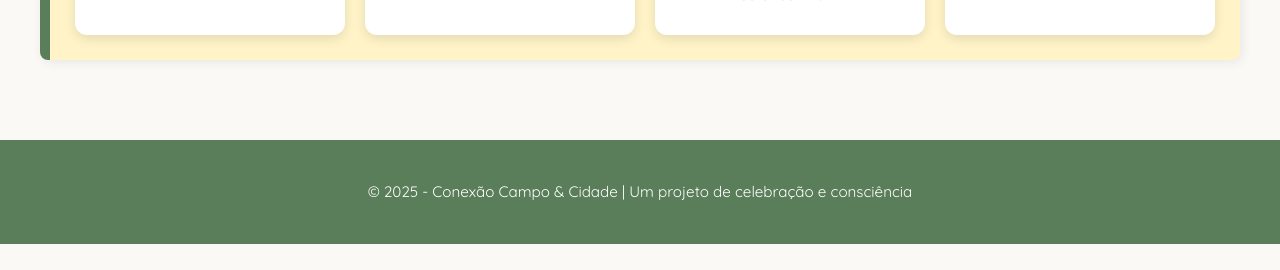
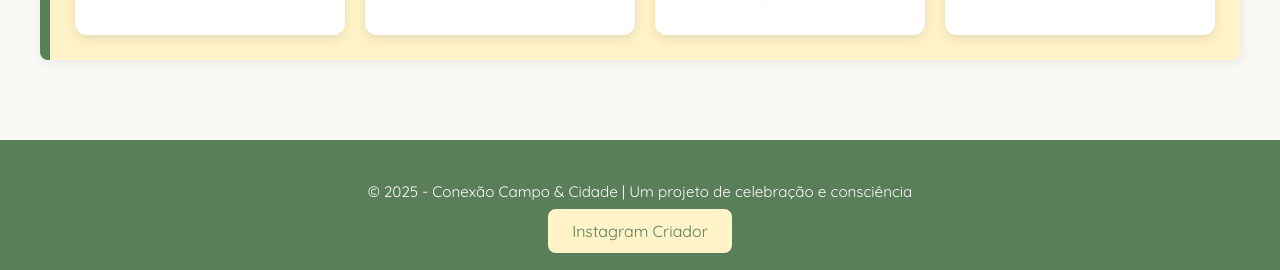
Before and after one commit to MateusMBonardi/site-agrinho, a plain HTML site: page index.html in a window 1280 px wide. Shown: the part 2048-2318 px from the top of the page. Before the commit the page ends 2292 px from the top, so only its background shows below. Drawn offline with Linux system fonts and the light colour scheme.

Commit message:
Add files via upload

```diff
--- a/index.html
+++ b/index.html
@@ -9,7 +9,7 @@
   <link href="https://fonts.googleapis.com/css2?family=Crimson+Text&family=Quicksand:wght@400;600&display=swap" rel="stylesheet">
   <link rel="stylesheet" href="styles.css" />
   <link rel="stylesheet" href="https://cdnjs.cloudflare.com/ajax/libs/font-awesome/6.5.0/css/all.min.css" />
-<link rel="icon" href="fundo1.png" type="image/png">
+<link rel="icon" href="fundo2.png" type="image/png">
 </head>
 <body>
   <header>
@@ -88,7 +88,11 @@
   </main>
 
   <footer>
-    <p>&copy; 2025 - Conexão Campo & Cidade | Um projeto de celebração e consciência</p>
+    <p>&copy; 2025 - Conexão Campo & Cidade | Um projeto de celebração e consciência
+    </p>
+   <a href="https://www.instagram.com/mateus.bonardi_" class="botao-instagram">
+    Instagram Criador
+  </a>
   </footer>
 </body>
 </html>
--- a/styles.css
+++ b/styles.css
@@ -128,6 +128,20 @@ footer {
   padding: 25px;
   font-size: 0.95em;
 }
+ .botao-instagram {
+      background-color: #FFF3C7;
+      color: #5A7D5A;
+      padding: 12px 24px;
+      border: none;
+      border-radius: 8px;
+      font-size: 16px;
+      cursor: pointer;
+      text-decoration: none;
+    }
+
+    .botao-instagram:hover {
+      background-color: #FFF3C7;
+    }
 
 @media (max-width: 768px) {
   header h1 {
```
